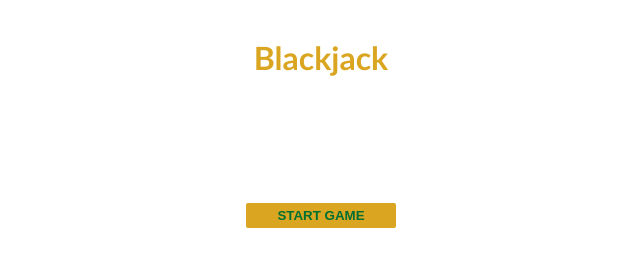
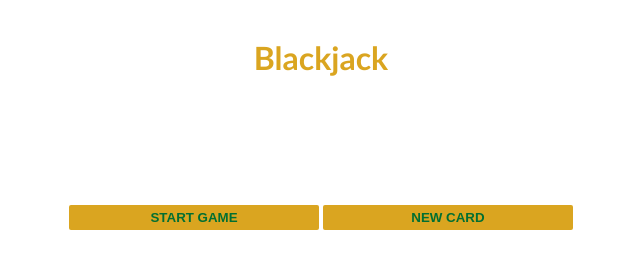
Before and after one commit to MFJcode/BlackjackGame, a plain HTML site: page index.html in a window 1280 px wide. Shown: the whole page, without its empty margins (319-959 px from the left). Drawn offline with Linux system fonts and the light colour scheme.

Commit message:
New card button

```diff
--- a/index.css
+++ b/index.css
@@ -23,11 +23,13 @@ h1 {
 button {
     color: #016f32;
     font-weight: bold;
-    width: 150px;
+    width: 250px;
     background: goldenrod;
     padding-top: 5px;
     padding-bottom: 5px;
     border: none;
     border-radius: 2px;
+    margin-bottom: 2px;
+    margin-top: 2px;
 
 }
--- a/index.html
+++ b/index.html
@@ -10,6 +10,7 @@
         <p id="sum-el">Sum:</p>
 
         <button onclick="startGame()">START GAME</button>
+        <button onclick="newCard()">NEW CARD</button>
         <script src="index.js"></script>
     </body>
 </html>
--- a/index.js
+++ b/index.js
@@ -25,3 +25,7 @@ function startGame() {
 
     messageEL.textContent = message;
 }
+
+function newCard() {
+    console.log("Drawing a new card from the deck!");
+}
```
